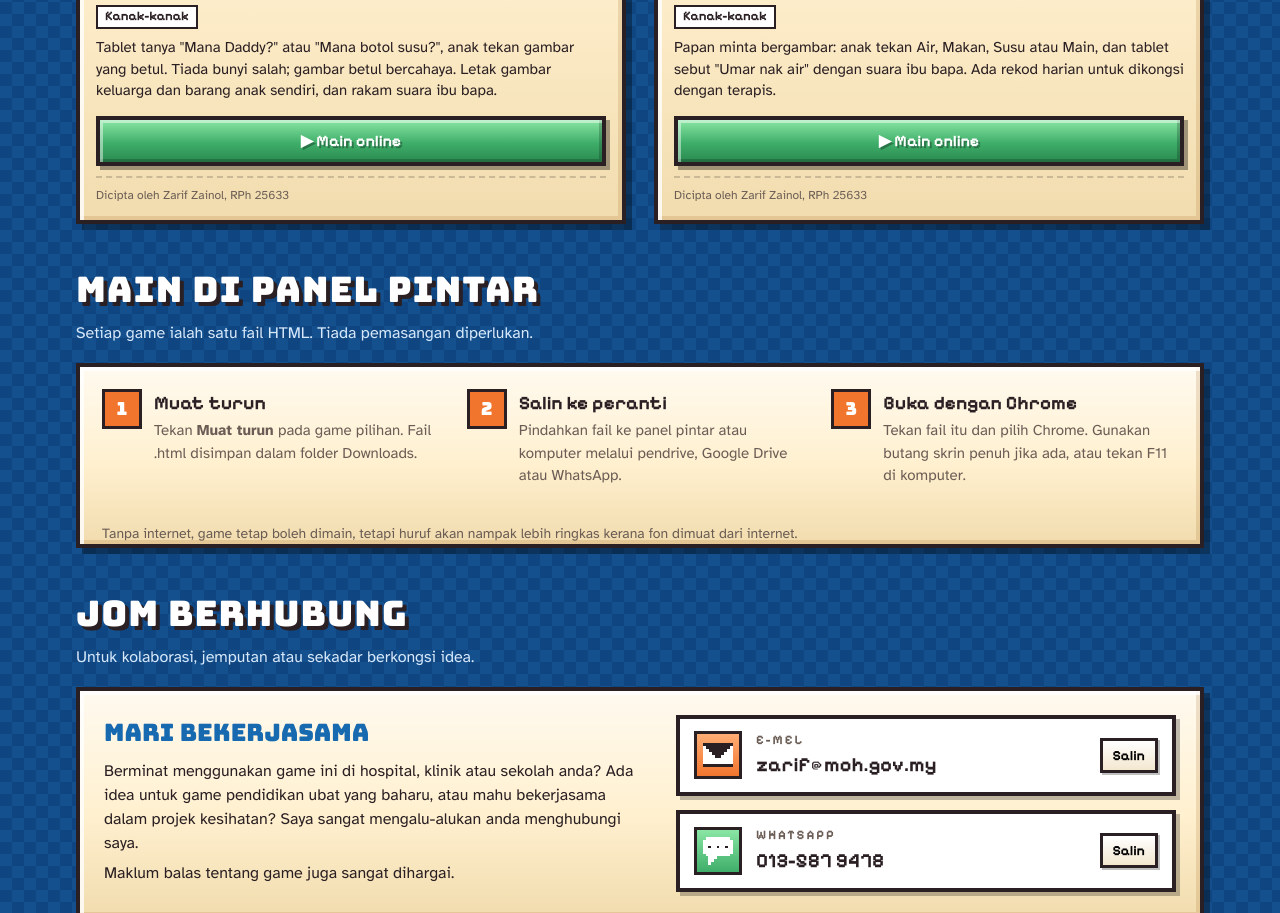
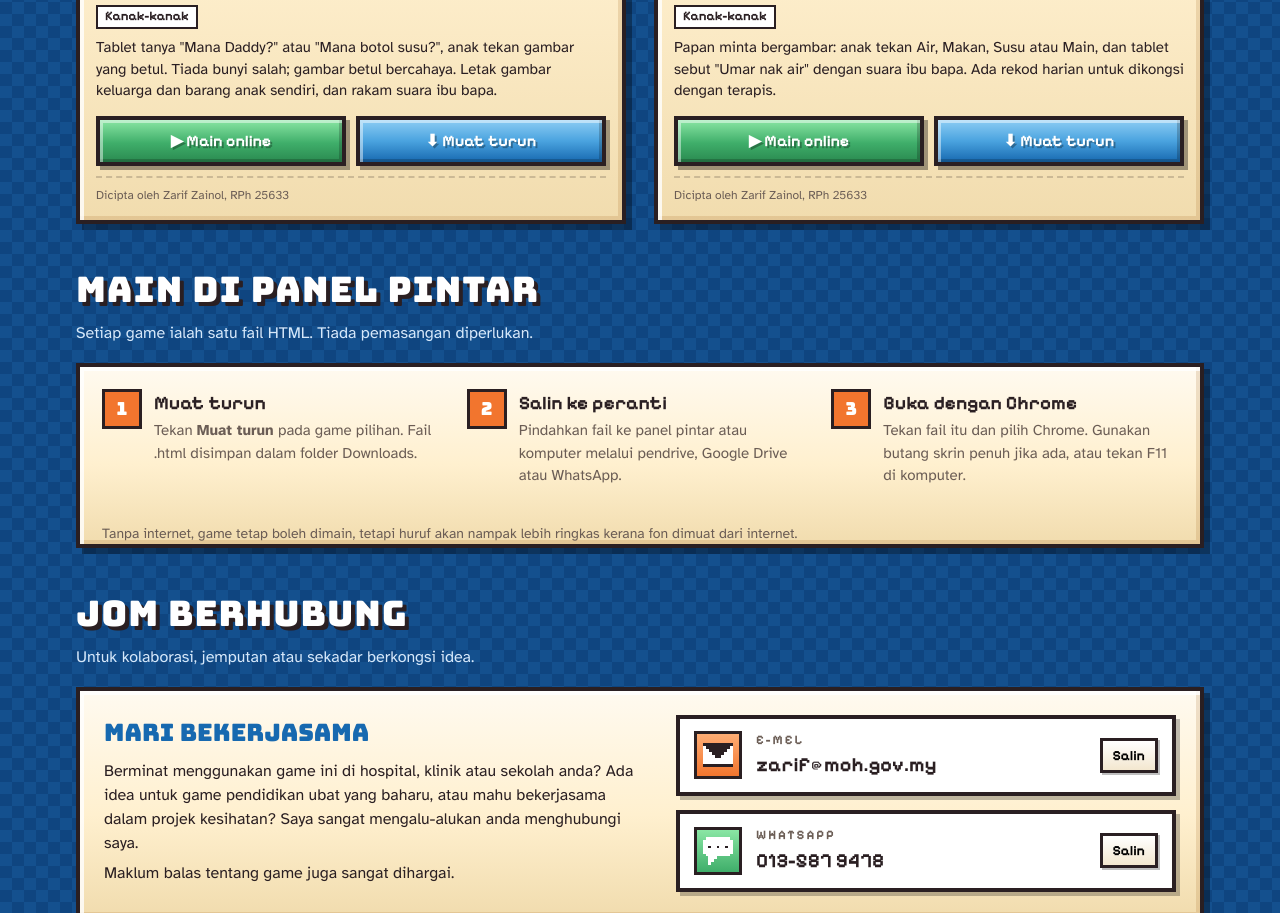
Before and after one commit to ArkedFarmasiHKB/arkedfarmasihkb.github.io, a plain HTML site: page index.html in a window 1280 px wide. Shown: the part 3406-4319 px from the top of the page. Drawn offline with Linux system fonts and the light colour scheme.

Commit message:
Homepage: add download buttons to children's games
Co-Authored-By: Claude Opus 5.5 <noreply@anthropic.com>
Claude-Session: https://claude.ai/code/session_014KmjW3R7CkY2J22LpYg5M1

```diff
--- a/index.html
+++ b/index.html
@@ -226,6 +226,7 @@ footer{padding-block:40px 32px}
           <p class="desc">Tablet tanya "Mana Daddy?" atau "Mana botol susu?", anak tekan gambar yang betul. Tiada bunyi salah; gambar betul bercahaya. Letak gambar keluarga dan barang anak sendiri, dan rakam suara ibu bapa.</p>
           <div class="acts">
             <a class="btn play" href="umar-games/mana-daddy/" target="_blank" rel="noopener">▶ Main online</a>
+            <a class="btn dl" href="umar-games/mana-daddy/index.html" download="Mana-Daddy.html">⬇ Muat turun</a>
           </div>
           <p class="cr">Dicipta oleh Zarif Zainol, RPh 25633</p>
         </div>
@@ -240,6 +241,7 @@ footer{padding-block:40px 32px}
           <p class="desc">Papan minta bergambar: anak tekan Air, Makan, Susu atau Main, dan tablet sebut "Umar nak air" dengan suara ibu bapa. Ada rekod harian untuk dikongsi dengan terapis.</p>
           <div class="acts">
             <a class="btn play" href="umar-games/umar-nak/" target="_blank" rel="noopener">▶ Main online</a>
+            <a class="btn dl" href="umar-games/umar-nak/index.html" download="Umar-Nak.html">⬇ Muat turun</a>
           </div>
           <p class="cr">Dicipta oleh Zarif Zainol, RPh 25633</p>
         </div>
```
